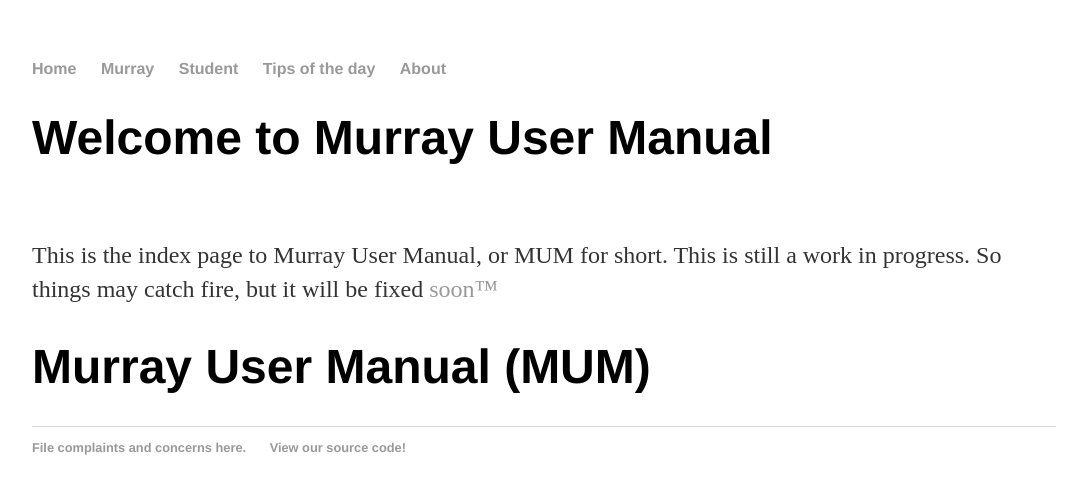
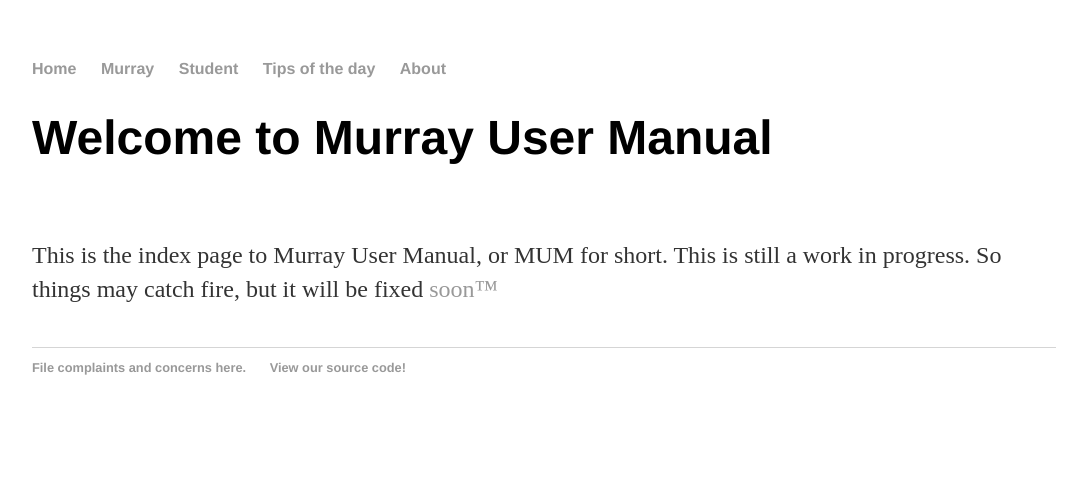
Before and after one commit to rowen2/rowen2.github.io, a Jekyll site: the page built from index.html, in a window 1280 px wide. Shown: the top 494 px of the page, without its empty margins (96-1183 px from the left). Built offline with Jekyll 4.4.1, drawn with Linux system fonts in a browser that asks for light colours.

Commit message:
Update index.html

```diff
--- a/index.html
+++ b/index.html
@@ -8,8 +8,7 @@ title: Murray User Manual (MUM)
 	<p> This is the index page to Murray User Manual, or MUM for short. This is still a work in progress. So things may catch fire, but it will be fixed <a href="https://developer.valvesoftware.com/wiki/Valve_Time">soon™</a></p>
 </div><!-- /.blurb -->
 
-<h1>{{ page.title }}</h1>
-<ul class="posts">
+<ul class="blog">
 
   {% for post in site.blog %}
     <li><span>{{ blog.date | date_to_string }}</span> &raquo; <a href="{{ blog.url }}" title="{{ blog.title }}">{{ blog.title }}</a></li>
```
